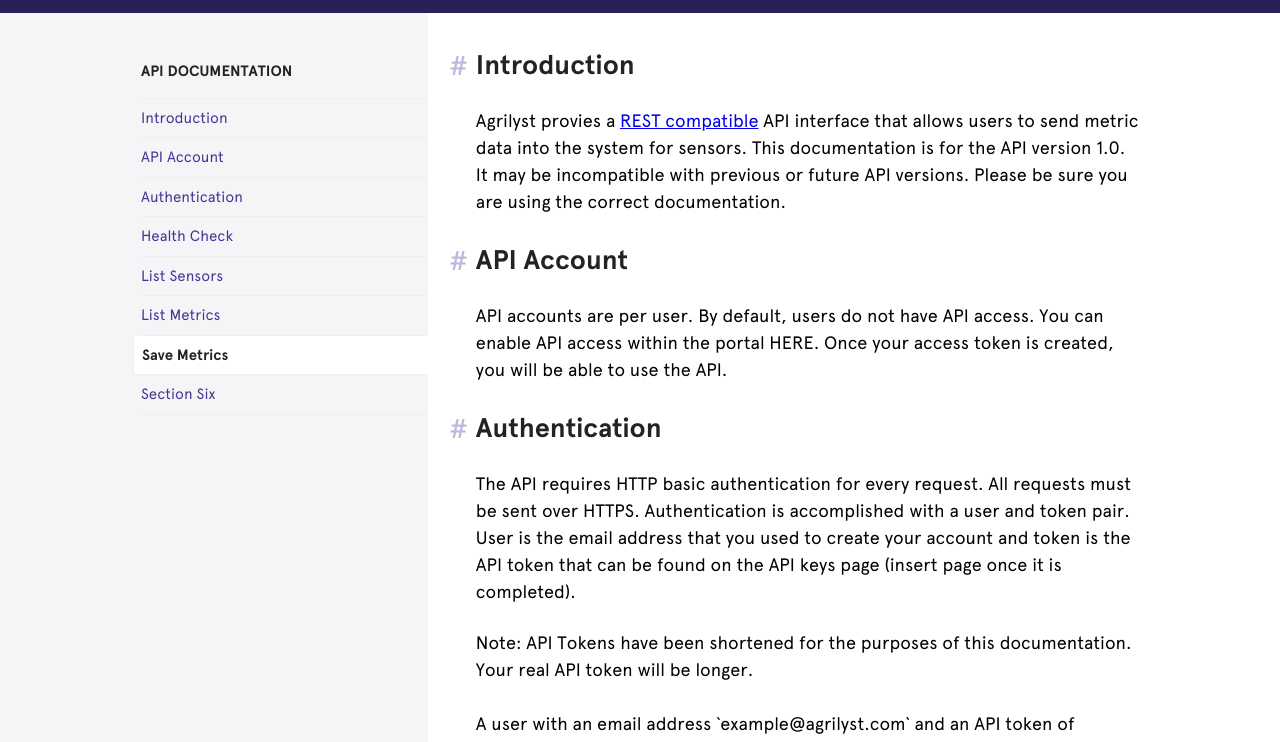
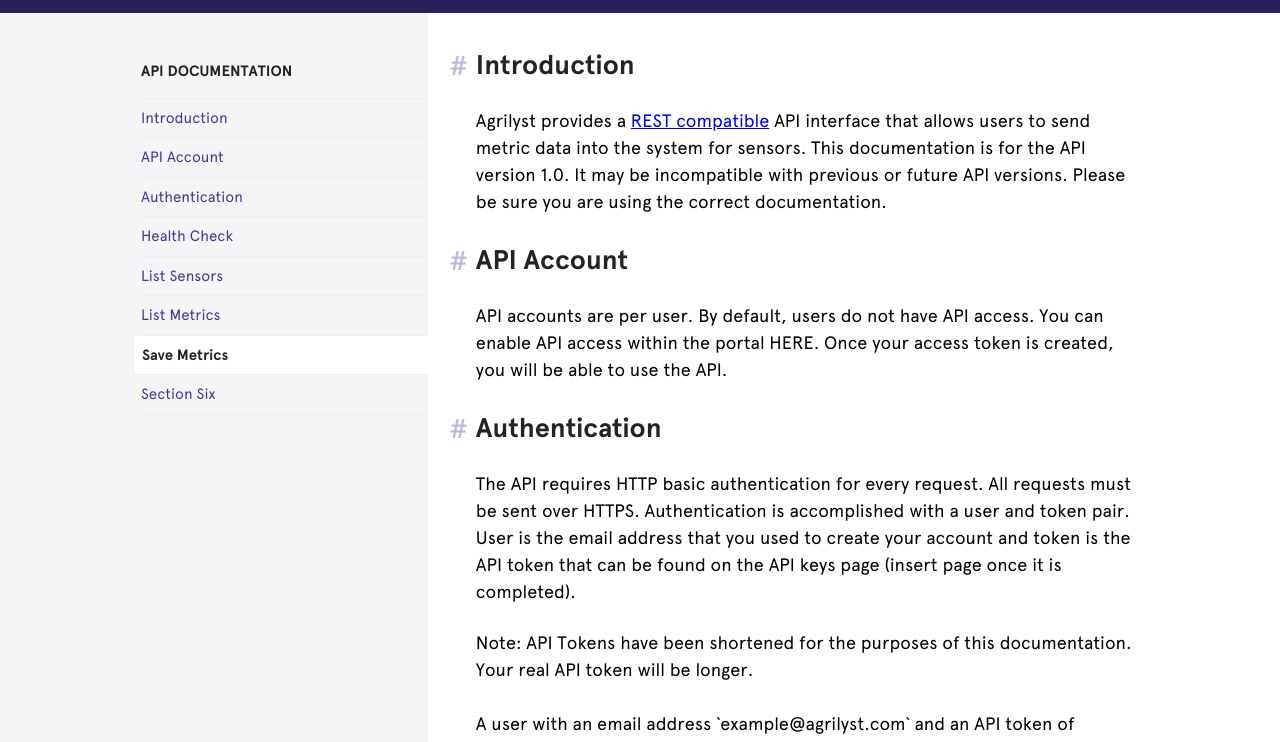
Before and after one commit to artemis-ag/apidocs, a website: page html/index.html in a window 1280 px wide. Shown: the part 54-796 px from the top of the page. Drawn offline with nearby package versions, Linux system fonts and the light colour scheme.

Commit message:
fixed typo

```diff
--- a/html/index.html
+++ b/html/index.html
@@ -67,7 +67,7 @@
     <main class="content">
 
       <h2><a href="#introduction" id="introduction">Introduction</a></h2>
-      <p>Agrilyst provies a <a href="https://en.wikipedia.org/wiki/Representational_state_transfer">REST compatible</a> API interface that allows users to send metric data into the system for sensors.  This documentation is for the API version 1.0. It may be incompatible with previous or future API versions.  Please be sure you are using the correct documentation.</p>
+      <p>Agrilyst provides a <a href="https://en.wikipedia.org/wiki/Representational_state_transfer">REST compatible</a> API interface that allows users to send metric data into the system for sensors.  This documentation is for the API version 1.0. It may be incompatible with previous or future API versions.  Please be sure you are using the correct documentation.</p>
 
       <h2><a href="#apiaccount" id="apiaccount">API Account</a></h2>
       <p>API accounts are per user. By default, users do not have API access. You can enable API access within the portal HERE.  Once your access token is created, you will be able to use the API.</p>
```
Also changed, not shown: src/html/index.html (+1 -1 lines).
